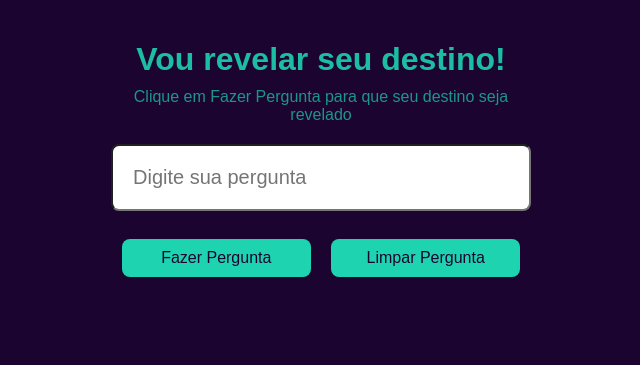
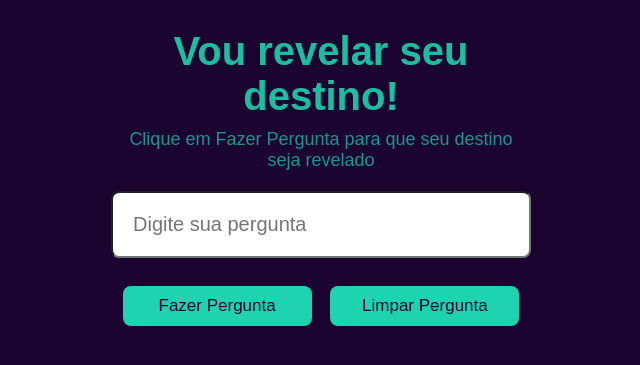
Before and after one commit to walterowisk/maratona-explorer, a plain HTML site: page index.html in a window 1280 px wide. Shown: the part 333-698 px from the top of the page, without its empty margins (319-959 px from the left). Drawn offline with Linux system fonts and the light colour scheme; a web font is replaced by a local one.

Commit message:
ajustes de tamanho de fonte

```diff
--- a/index.css
+++ b/index.css
@@ -1,56 +1,64 @@
+@import url('https://fonts.googleapis.com/css2?family=Amaranth:wght@400;700&display=swap');
+
 * {
     margin: 0;
     box-sizing: border-box;
+}
+
+:root {
+    font-size: 62.5%;
 }
 
 body {
     background-color: #1B0430;
     color: #1DD3B0;
     text-align: center;
-    font-family: sans-serif;
+    font-family: Amaranth, sans-serif;
 }
 
 #container {
-    margin-top: 30px;
+    margin-top: 3rem;
     width: 88%;
-    max-width: 420px;
+    max-width: 42rem;
     margin-inline: auto;
 }
 
 h1 {
-    margin-top: 40px;
-    margin-bottom: 10px;
+    margin-top: 3rem;
+    margin-bottom: 1rem;
     opacity: 0.9;
+    font-size: 4rem;
 }
 
 p {
-    margin-bottom: 20px;
+    margin-bottom: 2rem;
     opacity: 0.7;
+    font-size: 1.8rem;
 }
 
 input {
     display: block;
     width: 100%;
-    padding: 20px;
-    font-size: 20px;
+    padding: 2rem;
+    font-size: 2rem;
     border-radius: 8px;
 }
 
 input {
-    margin-bottom: 20px;
+    margin-bottom: 2rem;
 }
 
 button {
     display: inline-block;
     width: 45%;
-    padding: 10px;
-    font-size: 16px;
+    padding: 1rem;
+    font-size: 1.7rem;
     border-radius: 8px;
     border: none;
     background-color: #1DD3B0;
     color: #1B0430;
     transition: filter .2s;
-    margin: 8px;
+    margin: 0.8rem;
 }
 
 button:hover {
@@ -59,12 +67,13 @@ button:hover {
 }
 
 #resposta {
-    margin-top: 30px;
+    margin-top: 2rem;
     transition: opacity 1s;
+    font-size: 2.6rem;
 }
 
 #resposta div {
-    font-size: 16px;
+    font-size: 1.6rem;
     font-weight: normal;
     opacity: 0.9;
     margin-bottom: 18px;
```
